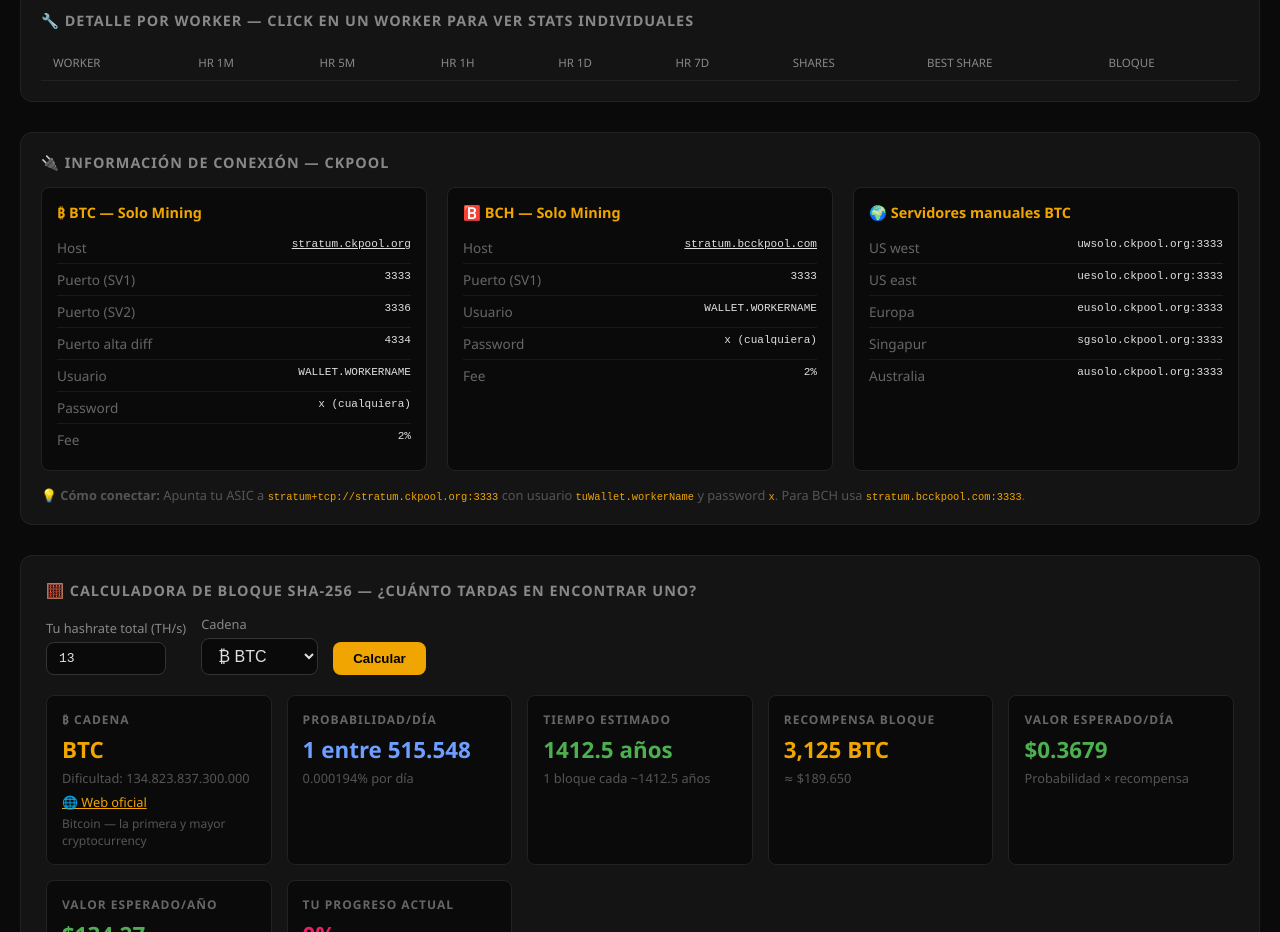
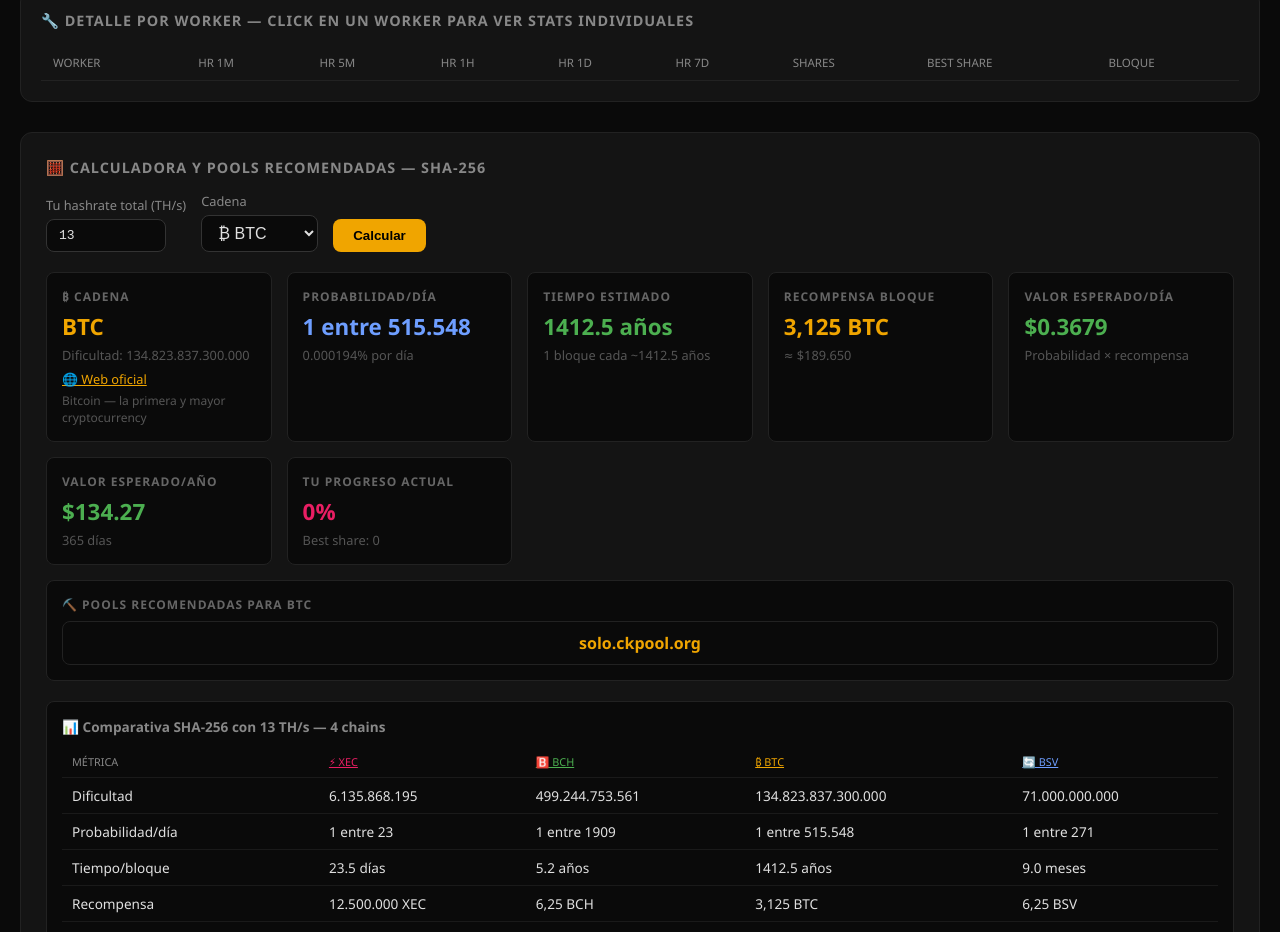
Before and after one commit to Pexuguelas/ckpool-dashboard, a plain HTML site: page index.html in a window 1280 px wide. Shown: the part 834-1766 px from the top of the page. Drawn offline with nearby package versions, Linux system fonts and the light colour scheme.

Commit message:
Unificar calculadora y pools en una sola seccion
- Eliminada seccion 'Informacion de Conexion ckpool' (redundante)
- Calculadora renombrada a 'Calculadora y Pools Recomendadas — SHA-256'
- Las pools ya tienen enlaces a webs oficiales con toda la info
- Dashboard mas limpio y menos repetitivo

```diff
--- a/index.html
+++ b/index.html
@@ -148,45 +148,9 @@
             </table>
         </div>
 
-        <!-- Connection info section -->
-        <div class="connection-section">
-            <h3>🔌 Información de Conexión — ckpool</h3>
-            <div class="conn-grid">
-                <div class="conn-card">
-                    <h4>₿ BTC — Solo Mining</h4>
-                    <div class="conn-row"><span class="conn-label">Host</span><span class="conn-value copyable" onclick="copyText('stratum.ckpool.org')">stratum.ckpool.org</span></div>
-                    <div class="conn-row"><span class="conn-label">Puerto (SV1)</span><span class="conn-value">3333</span></div>
-                    <div class="conn-row"><span class="conn-label">Puerto (SV2)</span><span class="conn-value">3336</span></div>
-                    <div class="conn-row"><span class="conn-label">Puerto alta diff</span><span class="conn-value">4334</span></div>
-                    <div class="conn-row"><span class="conn-label">Usuario</span><span class="conn-value">WALLET.WORKERNAME</span></div>
-                    <div class="conn-row"><span class="conn-label">Password</span><span class="conn-value">x (cualquiera)</span></div>
-                    <div class="conn-row"><span class="conn-label">Fee</span><span class="conn-value">2%</span></div>
-                </div>
-                <div class="conn-card">
-                    <h4>🅱️ BCH — Solo Mining</h4>
-                    <div class="conn-row"><span class="conn-label">Host</span><span class="conn-value copyable" onclick="copyText('stratum.bcckpool.com')">stratum.bcckpool.com</span></div>
-                    <div class="conn-row"><span class="conn-label">Puerto (SV1)</span><span class="conn-value">3333</span></div>
-                    <div class="conn-row"><span class="conn-label">Usuario</span><span class="conn-value">WALLET.WORKERNAME</span></div>
-                    <div class="conn-row"><span class="conn-label">Password</span><span class="conn-value">x (cualquiera)</span></div>
-                    <div class="conn-row"><span class="conn-label">Fee</span><span class="conn-value">2%</span></div>
-                </div>
-                <div class="conn-card">
-                    <h4>🌍 Servidores manuales BTC</h4>
-                    <div class="conn-row"><span class="conn-label">US west</span><span class="conn-value">uwsolo.ckpool.org:3333</span></div>
-                    <div class="conn-row"><span class="conn-label">US east</span><span class="conn-value">uesolo.ckpool.org:3333</span></div>
-                    <div class="conn-row"><span class="conn-label">Europa</span><span class="conn-value">eusolo.ckpool.org:3333</span></div>
-                    <div class="conn-row"><span class="conn-label">Singapur</span><span class="conn-value">sgsolo.ckpool.org:3333</span></div>
-                    <div class="conn-row"><span class="conn-label">Australia</span><span class="conn-value">ausolo.ckpool.org:3333</span></div>
-                </div>
-            </div>
-            <div style="margin-top:15px;color:#555;font-size:0.8em;">
-                💡 <strong>Cómo conectar:</strong> Apunta tu ASIC a <code style="color:#f0a500;">stratum+tcp://stratum.ckpool.org:3333</code> con usuario <code style="color:#f0a500;">tuWallet.workerName</code> y password <code style="color:#f0a500;">x</code>. Para BCH usa <code style="color:#f0a500;">stratum.bcckpool.com:3333</code>.
-            </div>
-        </div>
-
-        <!-- Calculator section (DEBAJO de info de conexión) -->
+        <!-- Calculadora y Pools recomendadas -->
         <div class="calc-section">
-            <h3>🧮 Calculadora de Bloque SHA-256 — ¿Cuánto tardas en encontrar uno?</h3>
+            <h3>🧮 Calculadora y Pools Recomendadas — SHA-256</h3>
             <div class="calc-input-row">
                 <div class="calc-field">
                     <label>Tu hashrate total (TH/s)</label>
```
